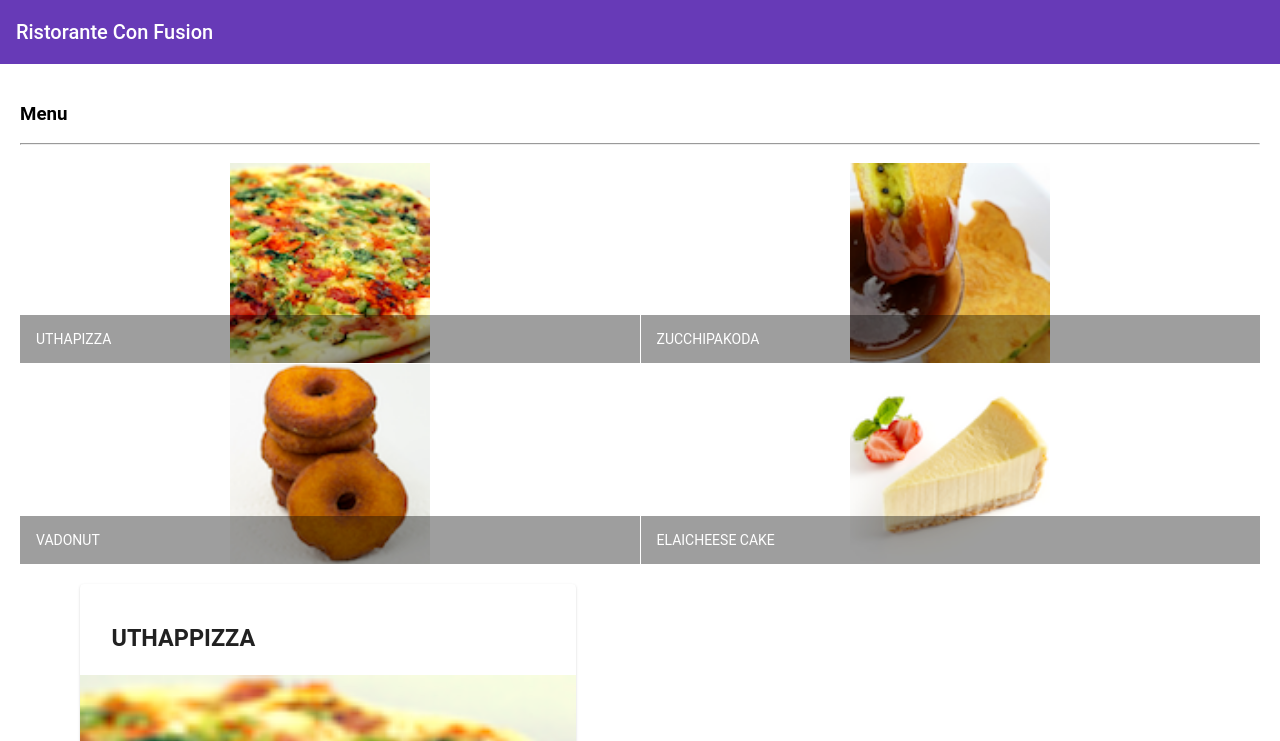
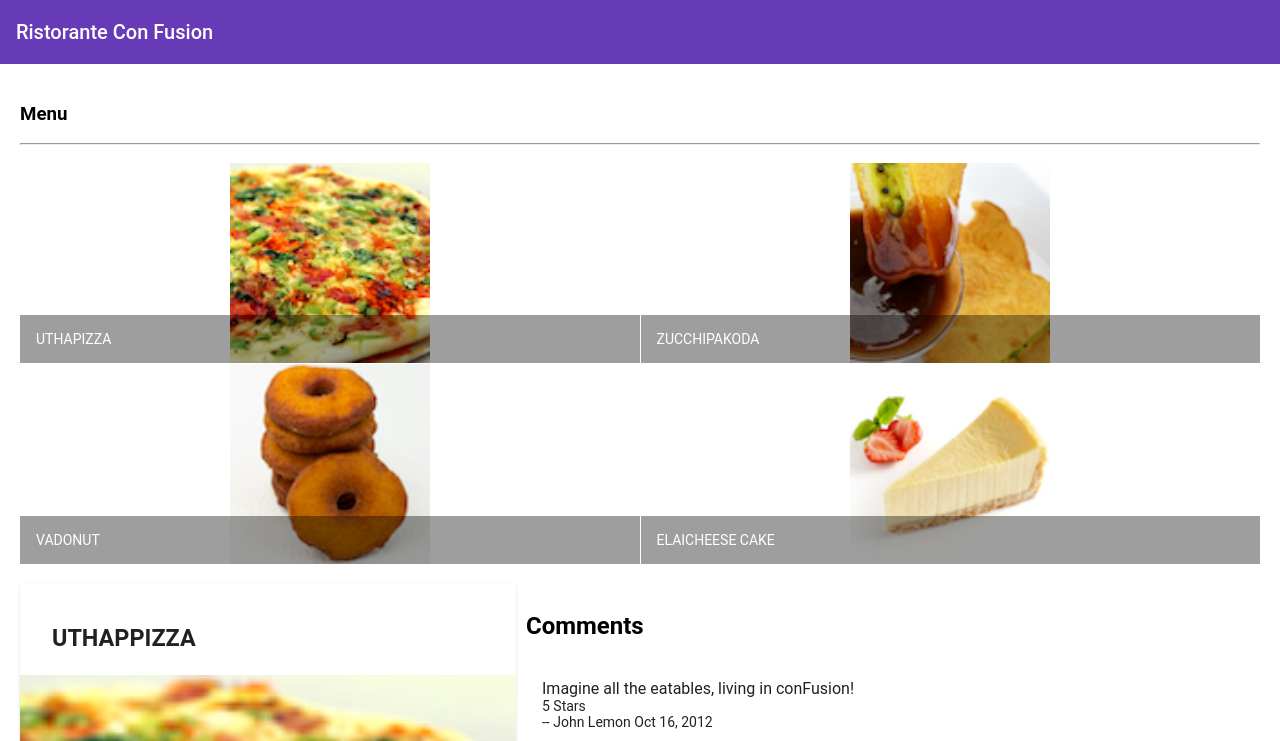
Before and after one commit to madhav-karambelkar/Angular, an Angular app: page / in a window 1280 px wide. Shown: the top 741 px of the page. Built offline with nearby package versions, Linux system fonts and the light colour scheme.

Commit message:
Assignment Completed

```diff
--- a/src/app/dishdetail/dishdetail.component.html
+++ b/src/app/dishdetail/dishdetail.component.html
@@ -2,7 +2,7 @@
     fxLayout="row"
     fxLayout.sm="column"
     fxLayout.xs="column"
-    fxLayoutAlign.gt-md="space-around center"
+    fxLayoutAlign.gt-mat="space-around center"
     fxLayoutGap="10px"
     fxLayoutGap.xs="0">
 
@@ -29,7 +29,14 @@
 
   <div fxFlex="40" >
     <mat-list *ngIf="dish">
-      <h1>{{ dish.comments.date}}</h1>
+      <h2>Comments</h2>
+        <mat-list-item *ngFor="let comment of dish.comments">
+          <h4 mat-line>{{comment.comment}}</h4>
+          <p mat-line>{{comment.rating}} Stars</p>
+          <p mat-line>
+            <span>-- {{comment.author}} {{comment.date | date}}</span>
+          </p>
+        </mat-list-item>
 
     </mat-list>
   </div>
--- a/src/app/shared/dishdetail.ts
+++ b/src/app/shared/dishdetail.ts
@@ -1,5 +1,5 @@
 export class DishDetail
 {
 	details: string[];
-	comments: string;
+	comments: Comments;
 }
```
Also changed, not shown: src/app/menu/menu.component.html (+0 -64 lines).
